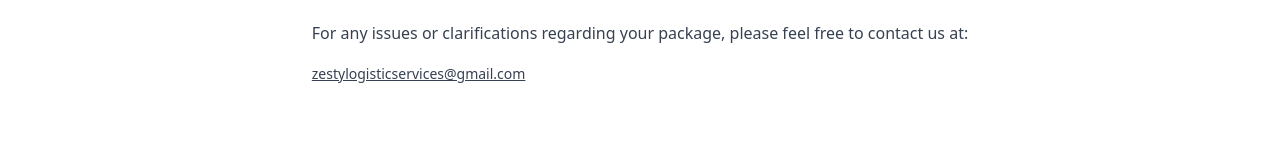
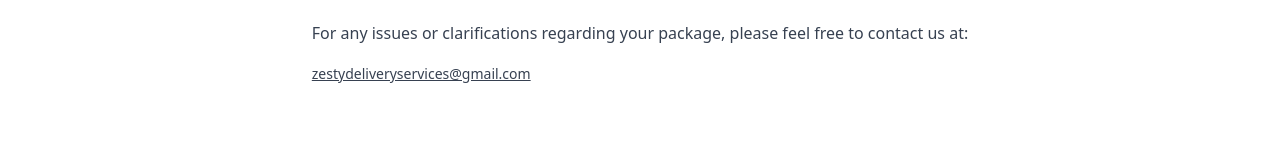
Before and after one commit to ronaldkelechi11/zesty-frontend, a React (Vite) app: page /track in a window 1280 px wide. Shown: the part 497-651 px from the top of the page. Built offline with nearby package versions, Linux system fonts and the light colour scheme; no server answers.

Commit message:
updated email

```diff
--- a/src/components/Landing/Contact.jsx
+++ b/src/components/Landing/Contact.jsx
@@ -12,7 +12,7 @@ const Contact = () => {
             </div>
             <div className="lg:w-1/2 px-6 mt-4 lg:mt-0">
               <h2 className="title-font font-semibold text-gray-900 tracking-widest text-xs">EMAIL</h2>
-              <a className="text-indigo-500 leading-relaxed">zestydeliveryservices@gmailcom</a>
+              <a className="text-indigo-500 leading-relaxed">zestydeliveryservices@gmail.com</a>
               <h2 className="title-font font-semibold text-gray-900 tracking-widest text-xs mt-4">PHONE</h2>
               <p className="leading-relaxed">+1 757 9067 763</p>
             </div>
--- a/src/components/Track/TrackingAssistance.jsx
+++ b/src/components/Track/TrackingAssistance.jsx
@@ -5,8 +5,8 @@ const TrackingAssistance = () => {
             <p className="text-gray-700 mb-4">For any issues or clarifications regarding your package, please feel free to contact us at:</p>
             <ul className="space-y-2">
                 <li>
-                    <a href="mailto:zestylogisticservices@gmail.com" className="text-gray-700 underline text-sm text-wrap hover:underline">
-                        zestylogisticservices@gmail.com
+                    <a href="mailto:zestydeliveryservices@gmail.com" className="text-gray-700 underline text-sm text-wrap hover:underline">
+                        zestydeliveryservices@gmail.com
                     </a>
                 </li>
             </ul>
```
